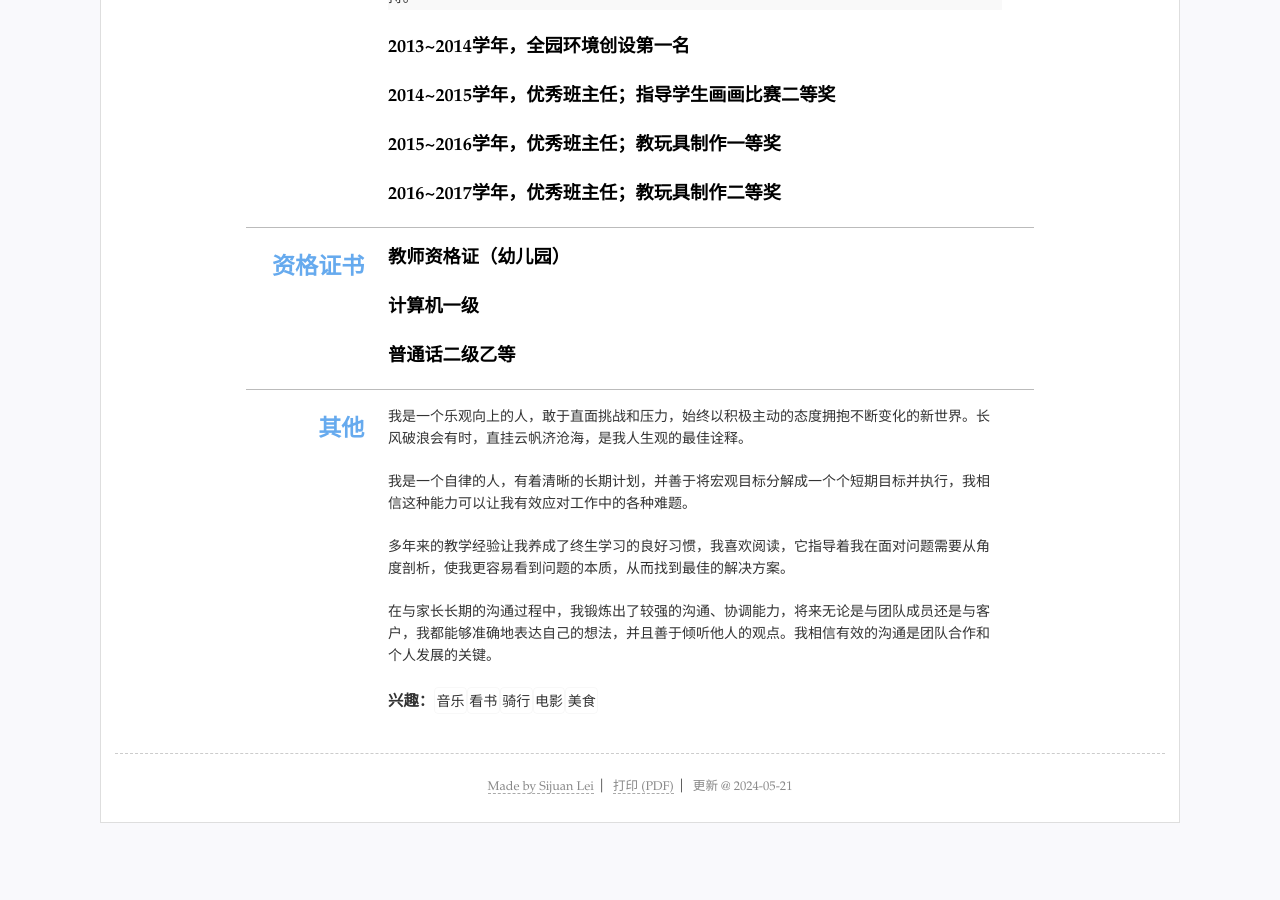
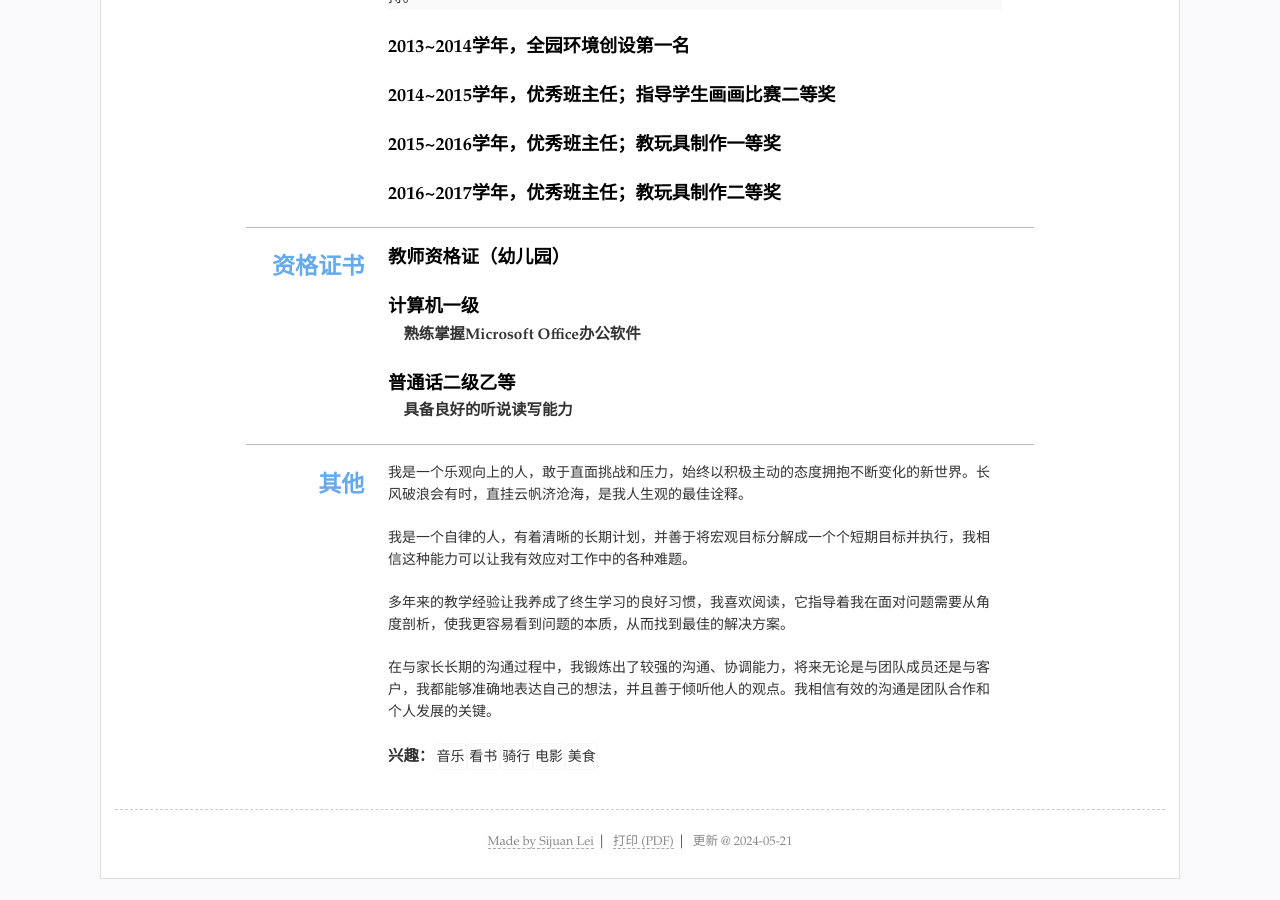
Before and after one commit to pinvondev/resume, a Jekyll site: the page built from index.html, in a window 1280 px wide and 900 px high, scrolled down 737 px. Built offline with Jekyll 4.4.1, drawn with Linux system fonts in a browser that asks for light colours; before the commit the page ends 1581 px from its top, so only the background shows below that.

Commit message:
modify format

```diff
--- a/_data/resume.yml
+++ b/_data/resume.yml
@@ -53,7 +53,9 @@ main: #简历主要内容，
   content:
   - title: 教师资格证（幼儿园）
   - title: 计算机一级
+    summary: 熟练掌握Microsoft Office办公软件
   - title: 普通话二级乙等
+    summary: 具备良好的听说读写能力
 
 #others 其他简略内容(列表)
 others: #其他列表显示
```
